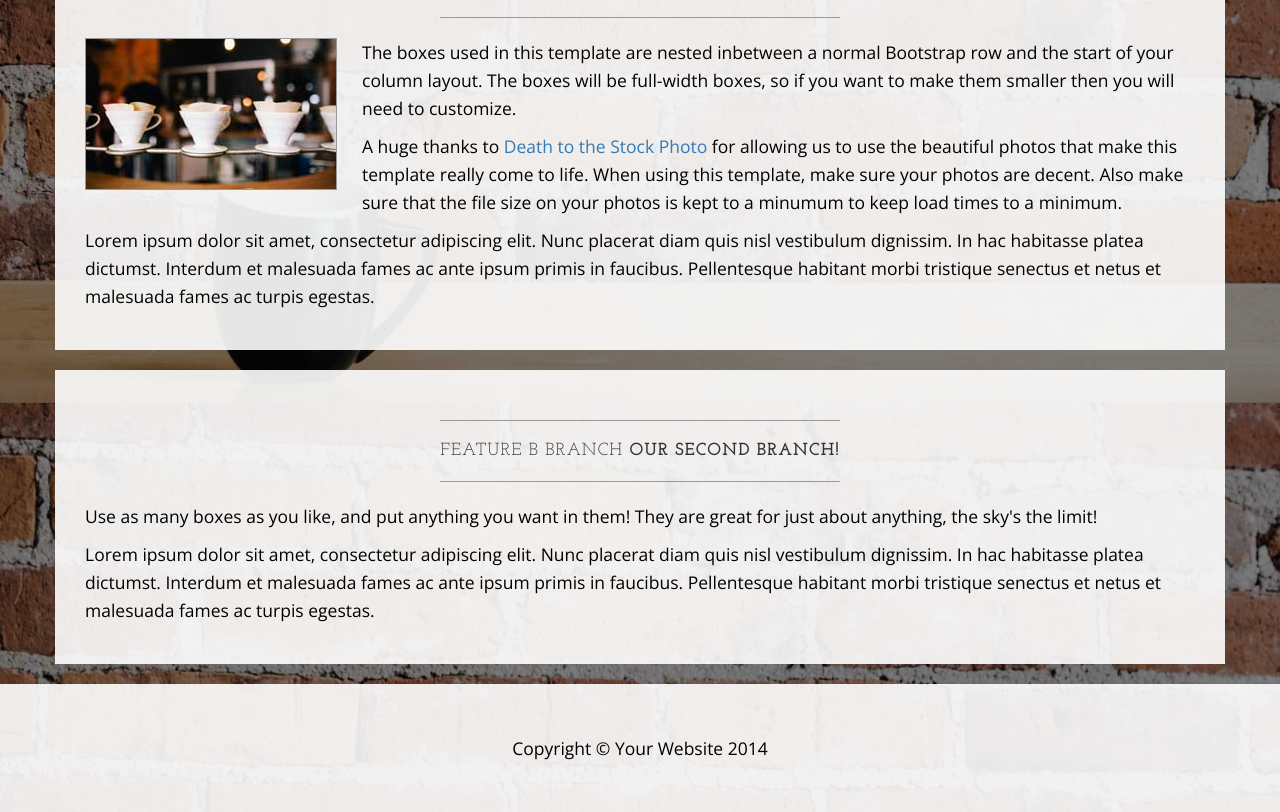
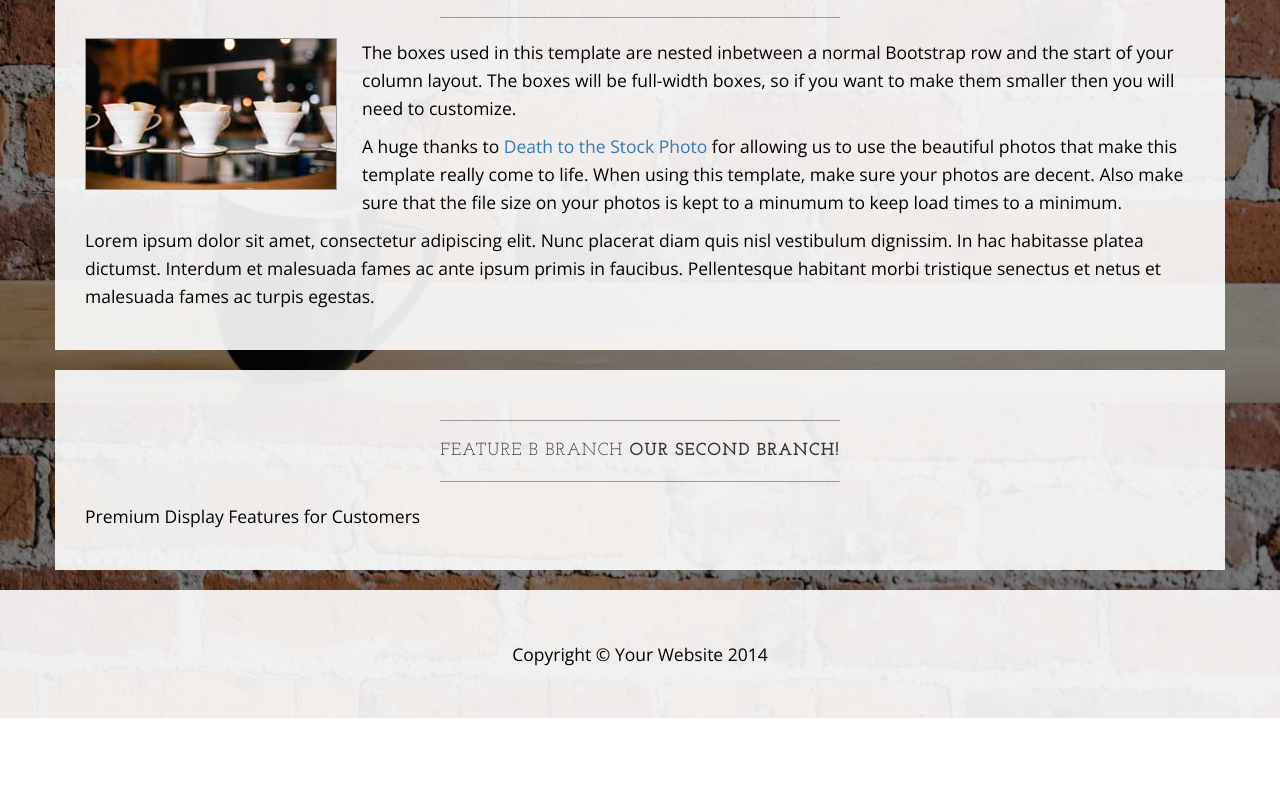
Before and after one commit to rodikgit/Learnable-Git-Course, a plain HTML site: page index.html in a window 1280 px wide. Shown: the part 1197-2009 px from the top of the page. After the commit the page ends 1915 px from the top, so only its background shows below. Drawn offline with nearby package versions, Linux system fonts and the light colour scheme.

Commit message:
Edited paragraph on Feature B

```diff
--- a/index.html
+++ b/index.html
@@ -144,8 +144,7 @@
                         <strong>Our second branch!</strong>
                     </h2>
                     <hr>
-                    <p>Use as many boxes as you like, and put anything you want in them! They are great for just about anything, the sky's the limit!</p>
-                    <p>Lorem ipsum dolor sit amet, consectetur adipiscing elit. Nunc placerat diam quis nisl vestibulum dignissim. In hac habitasse platea dictumst. Interdum et malesuada fames ac ante ipsum primis in faucibus. Pellentesque habitant morbi tristique senectus et netus et malesuada fames ac turpis egestas.</p>
+                    <p> Premium Display Features for Customers </p>
                 </div>
             </div>
         </div>
```
